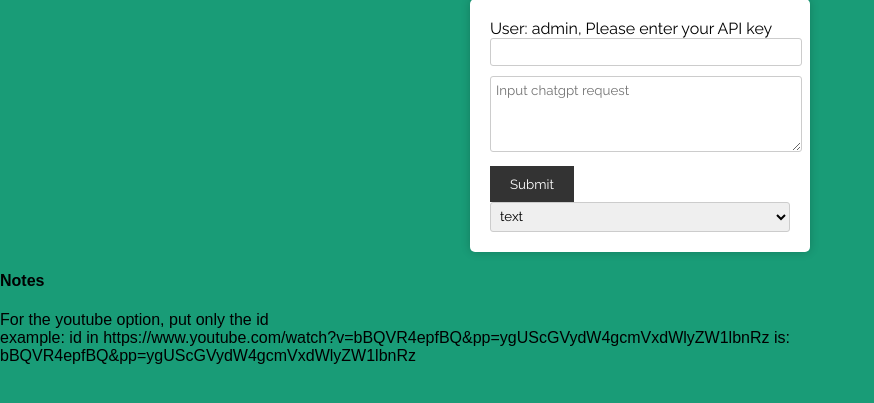
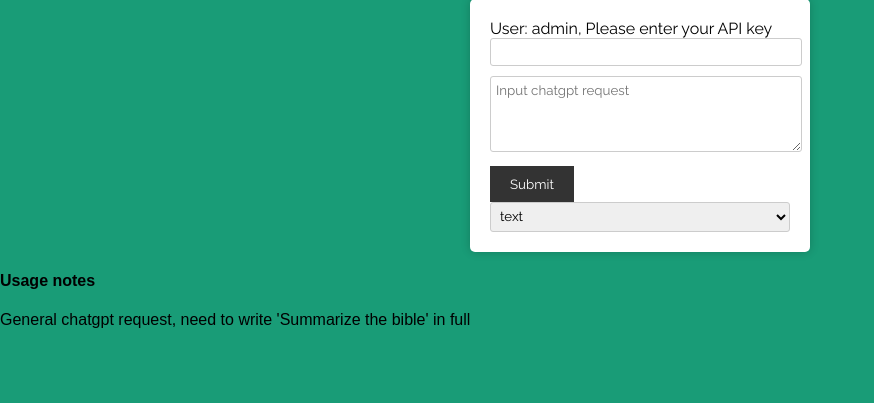
Before and after one commit to ethan-btst/cmpt276, a Flask app: page /chat in a window 1280 px wide. Shown: the part 187-590 px from the top of the page, without its empty margins (0-874 px from the left). Run offline with Flask 3, Linux system fonts and the light colour scheme; the visitor is signed in with stand-in values (Sample User, id 1).

Commit message:
Added dynamic usage notes in /chat

```diff
--- /dev/null
+++ b/static/js/scripts.js
@@ -0,0 +1,27 @@
+
+// Text that replaces usage notes in JSON form
+
+// Keep name the same as found in "value"
+// <select name="type" id="request_type">
+//                <option value="text">text</option>
+//                <option value="youtube"...
+var usage_notes ={
+    "text" : "General chatgpt request, need to write 'Summarize the bible' in full",
+
+    "youtube" : "Use only the the youtube id <br> " +
+                "example: \"www.youtube.com/watch?v=bBQVR4epfBQ&pp=ygUScGVydW4gcmVxdWlyZW1lbnRz\" <br> " +
+                "becomes: \"bBQVR4epfBQ&pp=ygUScGVydW4gcmVxdWlyZW1lbnR\"",
+
+    "article" : "Only applicable to CNN articles as of now",
+}
+
+let request_type = document.getElementById("request_type")
+
+// Changes usage notes
+function change_notes(){
+    document.getElementById("usage notes").innerHTML = usage_notes[request_type.value]
+}
+request_type.addEventListener("change",change_notes)
+
+// Initial loading of usage notes
+change_notes()
--- a/templates/chat.html
+++ b/templates/chat.html
@@ -50,7 +50,7 @@
         <textarea rows="4" cols="50" name="chatbox" placeholder="Input chatgpt request"></textarea>
         <p>
             <input type="submit" value="Submit" >
-            <select name="type">
+            <select name="type" id="request_type">
                 <option value="text">text</option>
                 <option value="youtube">youtube</option>
                 <option value="article">article</option>
@@ -58,11 +58,9 @@
         </p>
     </form>
 
-    <h4>Notes</h4>
-    <p>For the youtube option, put only the id <br>
-       example: id in https://www.youtube.com/watch?v=bBQVR4epfBQ&pp=ygUScGVydW4gcmVxdWlyZW1lbnRz is: <br>
-       bBQVR4epfBQ&pp=ygUScGVydW4gcmVxdWlyZW1lbnRz</p>
+    <h4>Usage notes</h4>
+    <p id="usage notes"></p>
 
-    <script src="js/script.js"></script>
+    <script src={{ url_for( 'static', filename="js/scripts.js") }}></script>
 </body>
 </html>
```
